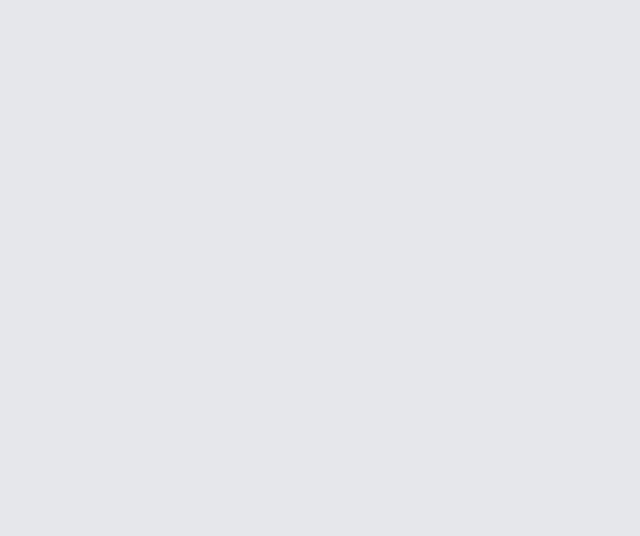
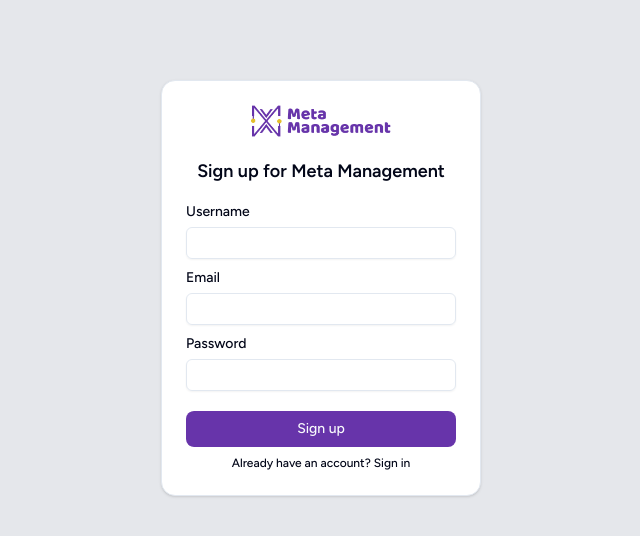
Before and after one commit to oguiaugusto/meta-management, a React (Vite) app: page /register in a window 1280 px wide. Before the commit this address had no page. Shown: the top 536 px of the page, without its empty margins (319-959 px from the left). Built offline with nearby package versions, Linux system fonts and the light colour scheme.

Commit message:
Register page

```diff
--- a/src/App.tsx
+++ b/src/App.tsx
@@ -1,12 +1,14 @@
 import React from 'react';
 import { Route, BrowserRouter as Router, Routes } from 'react-router';
 import { Login } from './modules/User/pages/Login';
+import { Register } from './modules/User/pages/Register';
 
 const App: React.FC = () => {
   return (
     <Router>
       <Routes>
         <Route path="/" element={ <Login /> } />
+        <Route path="/register" element={ <Register /> } />
       </Routes>
     </Router>
   );
--- /dev/null
+++ b/src/modules/User/pages/Register.tsx
@@ -0,0 +1,62 @@
+import React from 'react';
+import { Input } from '@/components/ui/input';
+import { Label } from '@/components/ui/label';
+import { Button } from '@/components/ui/button';
+import { AccountFormCard } from '@/shared/components/AccountFormCard';
+
+const Register: React.FC = () => {
+  const renderCardBody = () => (
+    <form>
+      <div className="flex flex-col gap-3">
+        <div className="grid gap-2">
+          <Label htmlFor="username">Username</Label>
+          <Input
+            id="username"
+            type="text"
+            required
+          />
+        </div>
+        <div className="grid gap-2">
+          <Label htmlFor="email">Email</Label>
+          <Input
+            id="email"
+            type=""
+            required
+          />
+        </div>
+        <div className="grid gap-2">
+          <Label htmlFor="password">Password</Label>
+          <Input
+            id="password"
+            type="password"
+            required
+          />
+        </div>
+      </div>
+    </form>
+  );
+
+  const renderCardFooter = () => (
+    <React.Fragment>
+    <Button type="submit" variant="default" className="w-full">
+        Sign up
+      </Button>
+      <p className="text-xs font-medium">
+        <span>{ 'Already have an account? '}</span>
+        <a href="/login" className="underline-offset-4 hover:underline">Sign in</a>
+      </p>
+    </React.Fragment>
+  );
+
+  return (
+    <div className="w-full flex flex-col items-center">
+      <AccountFormCard
+        title="Sign up for Meta Management"
+        body={ renderCardBody() }
+        footer={ renderCardFooter() }
+      />
+    </div>
+  );
+};
+
+export { Register };
```
